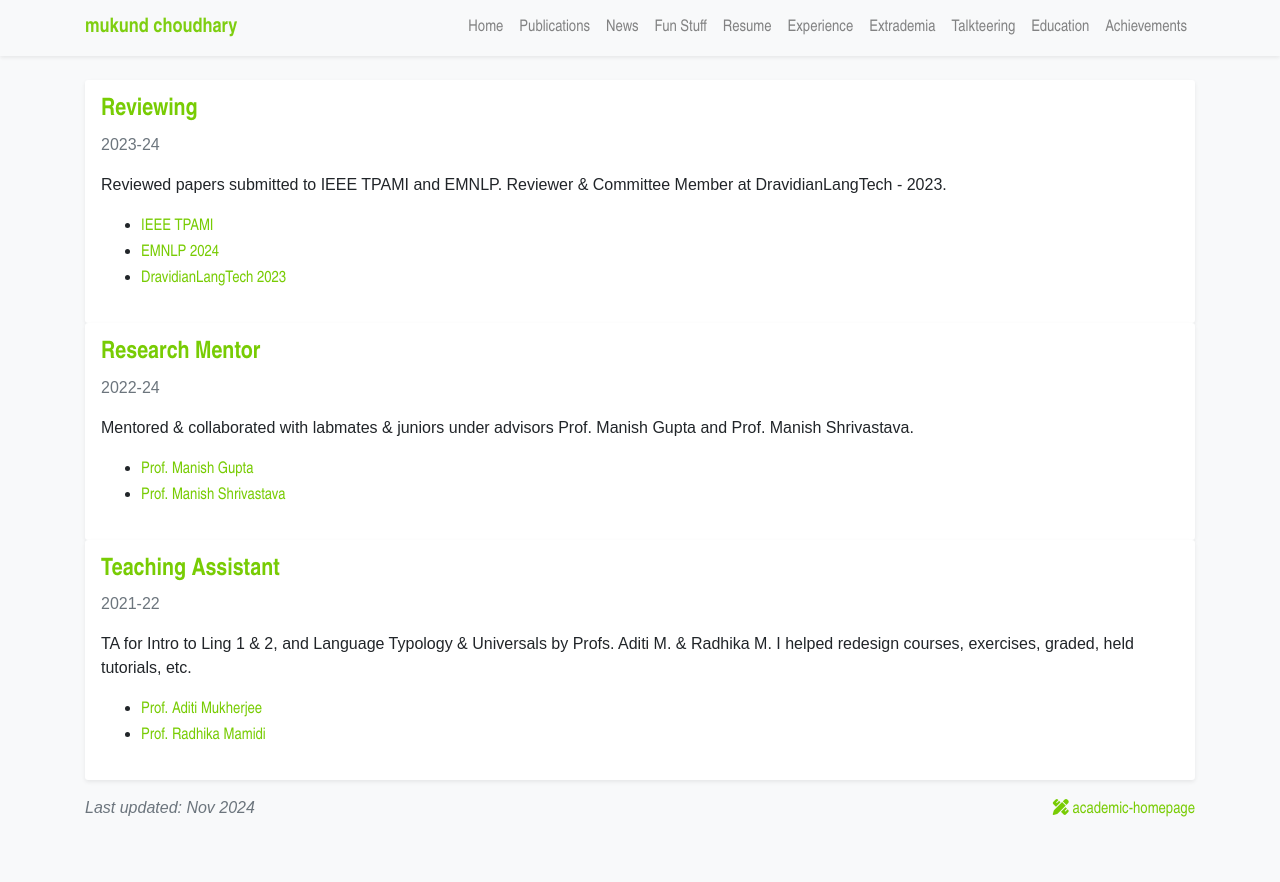
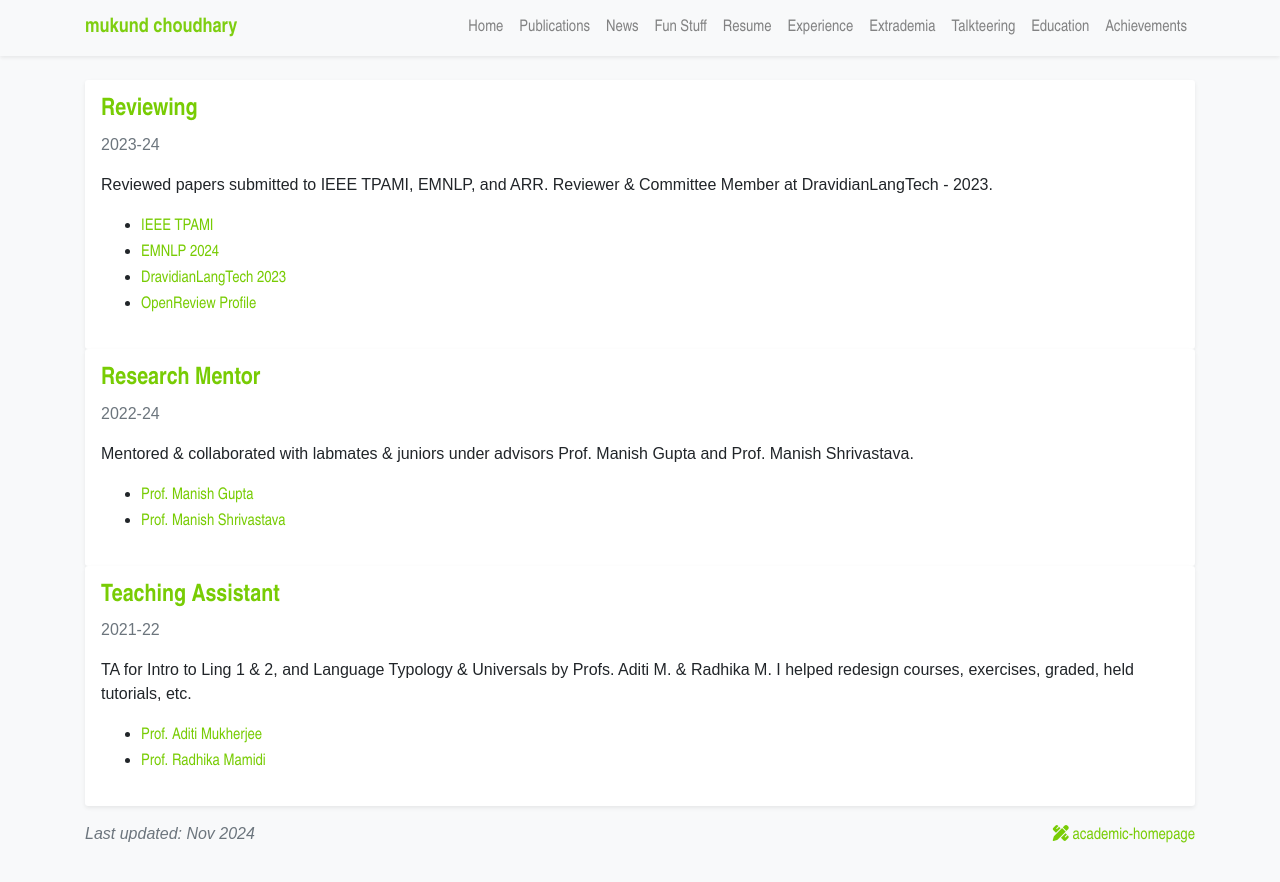
Before and after one commit to mukundc2k/mukundc2k.github.io, a Jekyll site: the page built from mentorreview.html, in a window 1280 px wide. Shown: the top 882 px of the page. Built offline with Jekyll 4.4.1, drawn with Linux system fonts in a browser that asks for light colours; a style sheet for code colours, icons or effects is not loaded.

Commit message:
Update mentoring_and_reviewing.yml

```diff
--- a/_data/mentoring_and_reviewing.yml
+++ b/_data/mentoring_and_reviewing.yml
@@ -1,7 +1,7 @@
 entries:
   - category: "Reviewing"
     date: "2023-24"
-    description: "Reviewed papers submitted to IEEE TPAMI and EMNLP. Reviewer & Committee Member at DravidianLangTech - 2023."
+    description: "Reviewed papers submitted to IEEE TPAMI, EMNLP, and ARR. Reviewer & Committee Member at DravidianLangTech - 2023."
     links:
       - title: "IEEE TPAMI"
         url: "https://ieeexplore.ieee.org/xpl/RecentIssue.jsp?punumber=34"
@@ -9,6 +9,8 @@ entries:
         url: "https://2024.emnlp.org/"
       - title: "DravidianLangTech 2023"
         url: "https://dravidianlangtech.github.io/2023/"
+      - title: "OpenReview Profile"
+        url: "https://openreview.net/profile?id=~Mukund_Choudhary1"
 
   - category: "Research Mentor"
     date: "2022-24"
```
